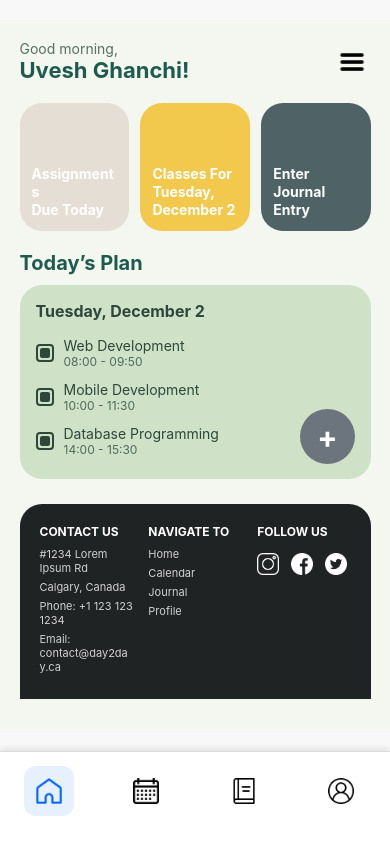
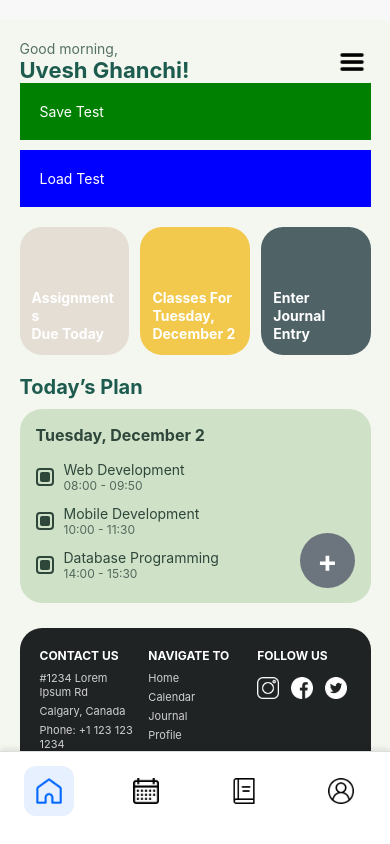
Before and after one commit to FKyleCarlos/MobileDevProjectHusk, a React Native app: screen /Day2Day in a window 390 px wide. Built offline with nearby package versions, Linux system fonts and the light colour scheme.

Commit message:
Home screen is added and Also AddClassScreen.jsx is changed for it

```diff
--- a/babel.config.js
+++ b/babel.config.js
@@ -1,3 +1,5 @@
 module.exports = {
   presets: ['module:@react-native/babel-preset'],
+  plugins: ["react-native-reanimated/plugin"],
+
 };
--- a/package.json
+++ b/package.json
@@ -12,11 +12,13 @@
   "dependencies": {
     "@react-native-async-storage/async-storage": "^2.2.0",
     "@react-native/new-app-screen": "0.82.1",
+    "@react-navigation/drawer": "^7.7.9",
     "@react-navigation/native": "^7.1.24",
     "@react-navigation/native-stack": "^7.8.5",
     "react": "19.1.1",
     "react-native": "0.82.1",
     "react-native-gesture-handler": "^2.29.1",
+    "react-native-reanimated": "^4.2.0",
     "react-native-safe-area-context": "^5.6.2",
     "react-native-screens": "^4.18.0",
     "react-native-vector-icons": "^10.3.0"
--- a/src/screens/HomeScreen.jsx
+++ b/src/screens/HomeScreen.jsx
@@ -11,6 +11,7 @@ import {
 import MainLayout from "../layouts/MainLayout";
 import NavBar from "../components/NavBar";
 import { dummySchedules, dummyAssignments } from "../data/dummyData";
+import AsyncStorage from "@react-native-async-storage/async-storage";
 
 // PNG icons (update the path if needed)
 import InstagramIcon from "../assets/socialIcons/instagram.png";
@@ -102,6 +103,25 @@ export default function HomeScreen({ navigation, route }) {
           </TouchableOpacity>
 
         </View>
+
+        <TouchableOpacity
+          onPress={async () => {
+            await AsyncStorage.setItem("testKey", "Hello World");
+            alert("Saved!");
+          }}
+          style={{ padding: 20, backgroundColor: "green" }}
+        >
+          <Text style={{ color: "#fff" }}>Save Test</Text>
+        </TouchableOpacity>
+        <TouchableOpacity
+          onPress={async () => {
+            const value = await AsyncStorage.getItem("testKey");
+            alert("Loaded: " + value);
+          }}
+          style={{ padding: 20, backgroundColor: "blue", marginTop: 10 }}
+        >
+          <Text style={{ color: "#fff" }}>Load Test</Text>
+        </TouchableOpacity>
 
         {/* TOP CARDS */}
         <View style={styles.cardContainer}>
```
Also changed, not shown: 1 other file (tests, documents, lock files or other folders).
